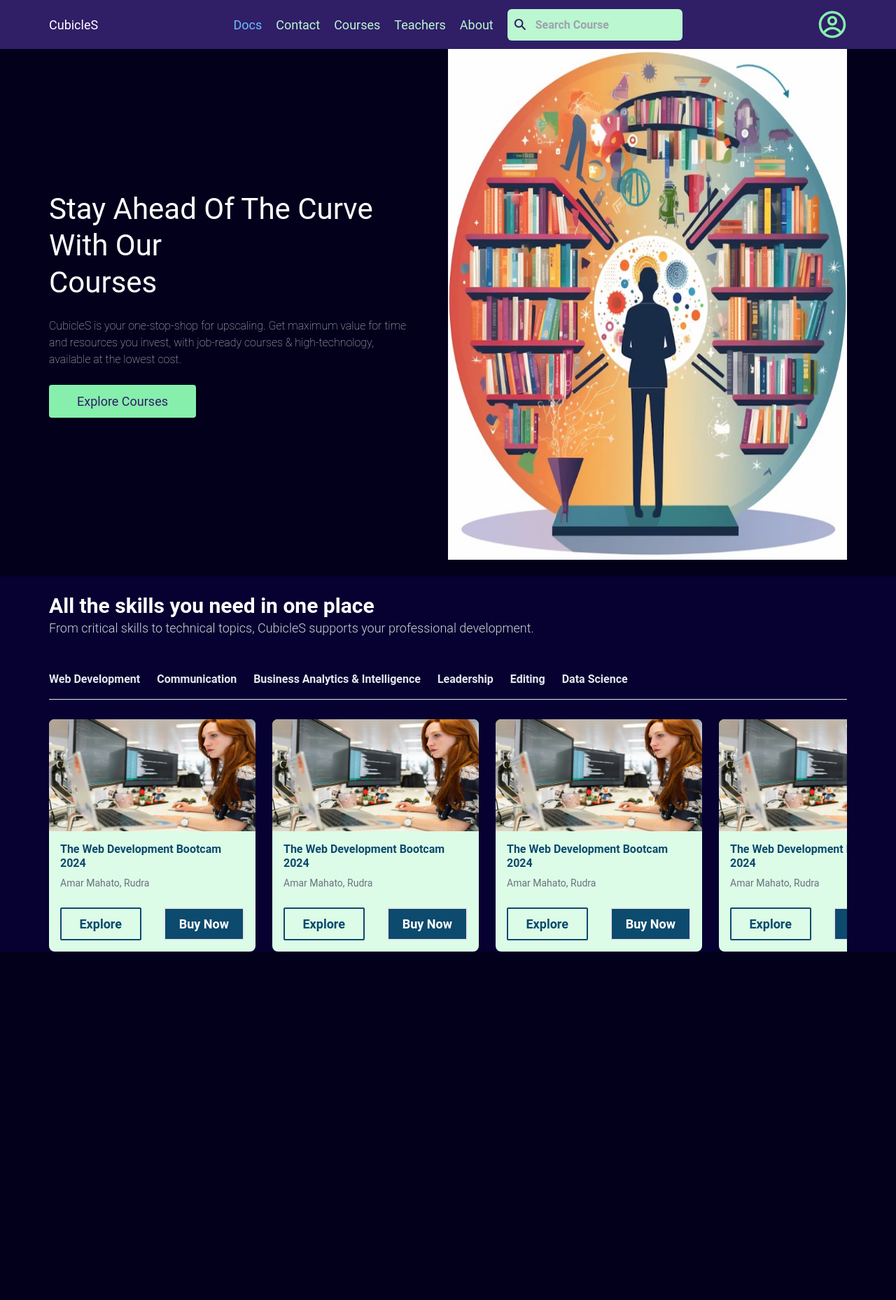
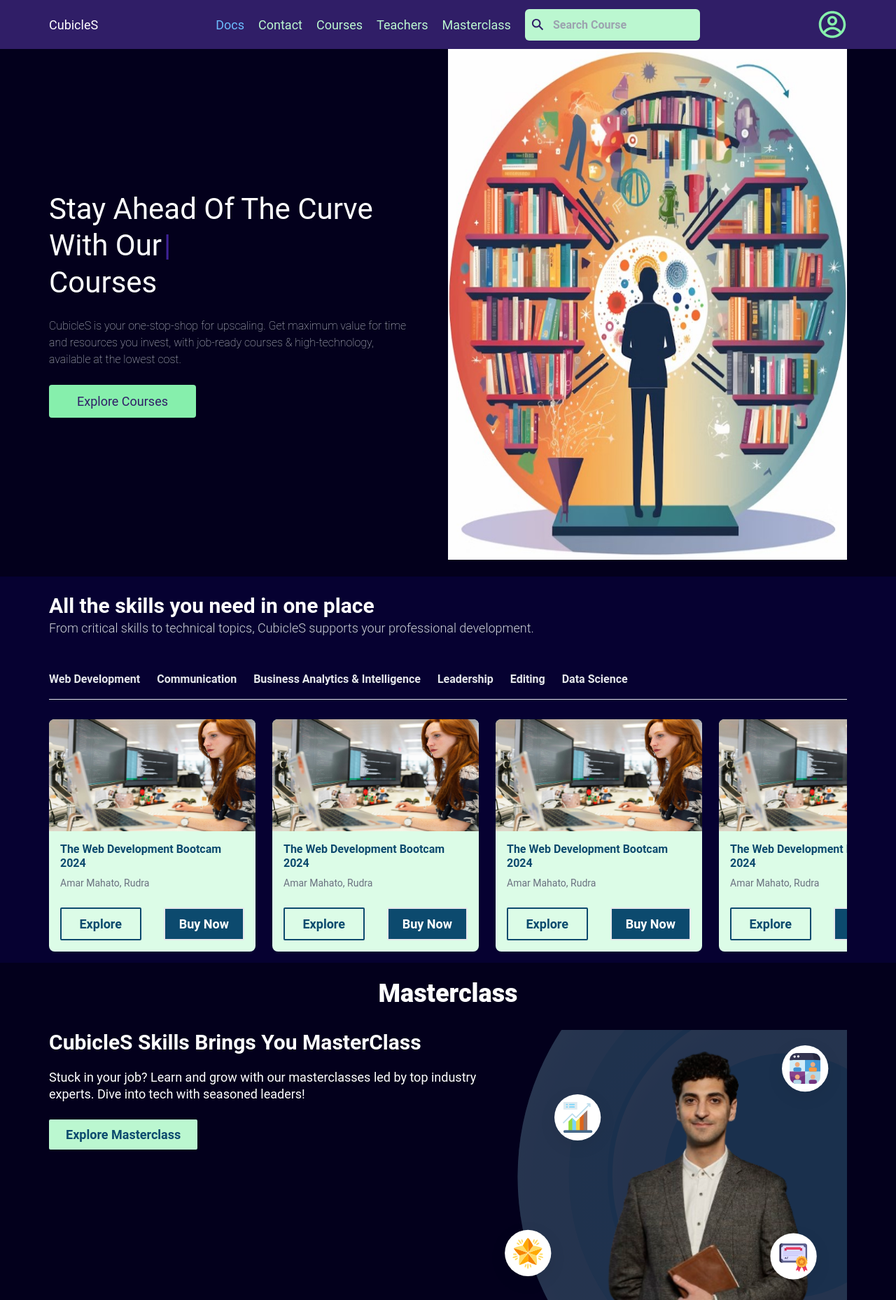
Before and after one commit to MahatoAmaR2/E-LEARNING, a React (Vite) app: page / in a window 1280 px wide. Shown: the whole page at 70% size. Before the commit the page ends 1360 px from the top, so only its background shows below. Built offline with nearby package versions, Linux system fonts and the light colour scheme.

Commit message:
masterclass page

```diff
--- a/src/App.jsx
+++ b/src/App.jsx
@@ -8,7 +8,7 @@ import {
 import Layout from "./Layout";
 
 import { Home } from "./pages/Home";
-import { About } from "./pages/About";
+import { MasterClass } from "./pages/MasterClass";
 import { Course } from "./pages/Courses";
 import { Contact } from "./pages/Contact";
 import { Teacher } from "./pages/Teachers";
@@ -22,7 +22,7 @@ const router = createBrowserRouter(
     <>
       <Route path="/" element={<Layout />}>
         <Route path="" element={<Home />} />
-        <Route path="about" element={<About />} />
+        <Route path="masterclass" element={<MasterClass />} />
         <Route path="courses" element={<Course />} />
         <Route path="contact" element={<Contact />} />
         <Route path="teachers" element={<Teacher />} />
--- a/src/components/course/AllCourses.jsx
+++ b/src/components/course/AllCourses.jsx
@@ -1,10 +1,11 @@
 import './courses.css'
 import { CourseCard } from './CourseCard';
+import { MasterClass } from '../../pages/MasterClass';
 import thumbnail from "../../assets/images/thumbnail.jpg";
 function AllCourses() {
   return (
     <>
-      <section className="flex flex-col px-[70px] bg-[#060131]">
+      <section className="flex flex-col px-[70px] bg-[#060131] ">
         <div className="mt-6">
           <p className="text-3xl font-semibold">
             All the skills you need in one place
@@ -24,7 +25,7 @@ function AllCourses() {
             <li>Data Science</li>
           </ul>
         </div>
-        <div className="cards flex overflow-x-auto scrollbar-hidden gap-6">
+        <div className="cards mb-4 flex overflow-x-auto scrollbar-hidden gap-6">
           <CourseCard
           thumbnail={thumbnail}
           title=" The Web Development Bootcam 2024"
@@ -52,6 +53,7 @@ function AllCourses() {
           />
         </div>
       </section>
+      <MasterClass/>
     </>
   );
 }
--- a/src/components/header/Header.jsx
+++ b/src/components/header/Header.jsx
@@ -65,7 +65,7 @@ function Header() {
           </li>
           <li>
             <NavLink
-              to="about"
+              to="masterclass"
               className={({ isActive }) =>
                 `block py-2 pr-4 pl-3 duration-200 ${
                   isActive ? "text-[#6cbcfd]" : "text-green-200"
@@ -73,7 +73,7 @@ function Header() {
               `
               }
             >
-              About
+              Masterclass
             </NavLink>
           </li>
           <li className="flex items-center  w-[250px] h-[45px] rounded-md px-1 bg-green-200 cursor-pointer ">
--- /dev/null
+++ b/src/pages/MasterClass.jsx
@@ -0,0 +1,29 @@
+import landingSvg from '../assets/images/masterclass_landing.svg'
+import { About } from './About';
+
+function MasterClass() {
+  return (
+    <>
+      <div className=" px-[70px] mt-6">
+        <p className="text-center text-4xl mb-8 font-extrabold">Masterclass</p>
+        <div className="flex">
+        <div className="left w-[60%]">
+          <p className="text-3xl font-bold mb-5">CubicleS Skills Brings You MasterClass</p>
+          <p className="text-[18px] leading-6 font-normal">
+            Stuck in your job? Learn and grow with our masterclasses led by top
+            industry experts. Dive into tech with seasoned leaders!
+          </p>
+          <button className="bg-green-200 px-6 mt-6 py-2 rounded-sm text-sky-900 font-bold text-[18px]">
+            Explore Masterclass
+          </button>
+        </div>
+        <div className="right">
+            <img src={landingSvg} alt="masterclass_landing" />
+        </div>
+        </div>
+      </div>
+    </>
+  );
+}
+
+export { MasterClass };
```
Also changed, not shown: src/assets/images/masterclass_landing.svg (added).
